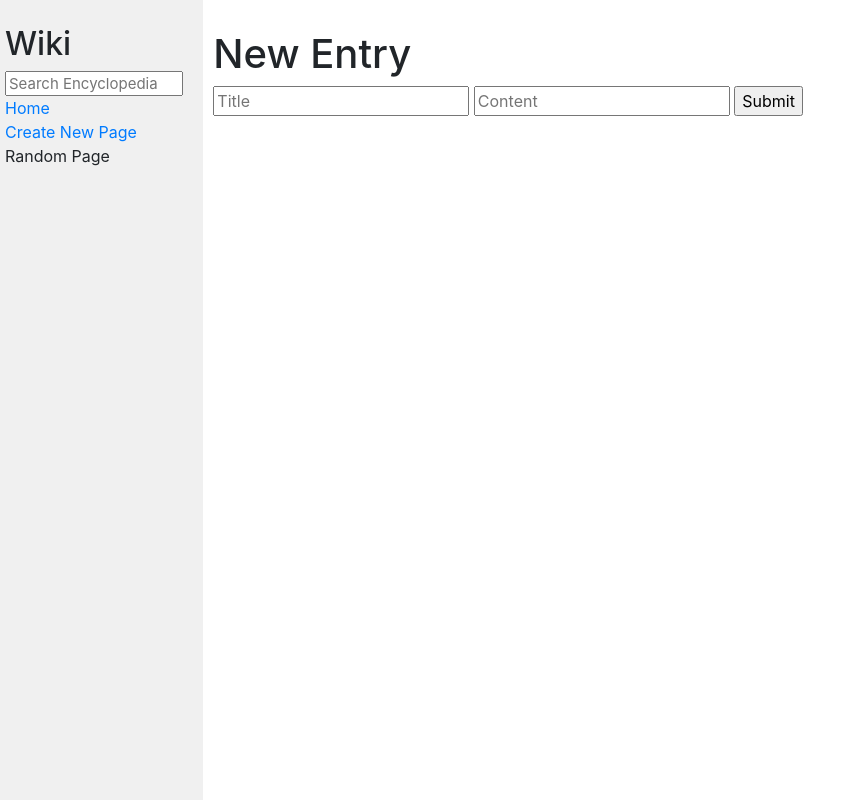
After one commit to tinydancer96/python_projects, a Django app: page /new_entry in a window 1280 px wide. The commit adds this page. Shown: the whole page, without its empty margins (0-861 px from the left). Run offline with Django 3.2, Linux system fonts and the light colour scheme; some libraries are stand-ins or nearby versions.

Commit message:
new page complete

```diff
--- a/wiki/encyclopedia/templates/encyclopedia/layout.html
+++ b/wiki/encyclopedia/templates/encyclopedia/layout.html
@@ -19,7 +19,7 @@
                     <a href="{% url 'index' %}">Home</a>
                 </div>
                 <div>
-                    Create New Page
+                    <a href="{% url 'new_entry' %}">Create New Page</a>
                 </div>
                 <div>
                     Random Page
--- /dev/null
+++ b/wiki/encyclopedia/templates/encyclopedia/new_entry.html
@@ -0,0 +1,14 @@
+{% extends "encyclopedia/layout.html" %}
+
+{% block body %}
+
+  <h1>New Entry</h1>
+
+  <form action="{% url 'new_entry' %}" method="post">
+    {% csrf_token %}
+    <input type="text" placeholder="Title" name="title">
+    <input type="text" placeholder="Content" name="content">
+    <input type="submit">
+  </form>
+
+{% endblock %}
--- a/wiki/encyclopedia/urls.py
+++ b/wiki/encyclopedia/urls.py
@@ -5,5 +5,7 @@ from . import util
 urlpatterns = [
     path("", views.index, name="index"),
     path("entry/<str:entry>", views.entry, name="entry"),
-    path("error/", views.error, name="error")
+    path("error/", views.error, name="error"),
+    path("new_entry", views.new_entry, name="new_entry")
+    # path("update/<str:entry>", views.update, name="update")
 ]
--- a/wiki/encyclopedia/views.py
+++ b/wiki/encyclopedia/views.py
@@ -31,3 +31,18 @@ def entry(request, entry):
 
 def error(request):
     return render(request, "encyclopedia/error.html")
+
+
+def new_entry(request):
+    if request.method == "POST":
+        title = request.POST['title']
+        content = request.POST['content']
+        util.save_entry(title, content)
+        return render(request, "encyclopedia/entry.html", {
+            "title": title,
+            "content": content
+        })
+    return render(request, "encyclopedia/new_entry.html")
+
+
+# def update(request, entry):
```
Also changed, not shown: wiki/encyclopedia/templates/encyclopedia/entry.html (+6 -3 lines), wiki/entries/New page.md (added, +1 -0 lines).
